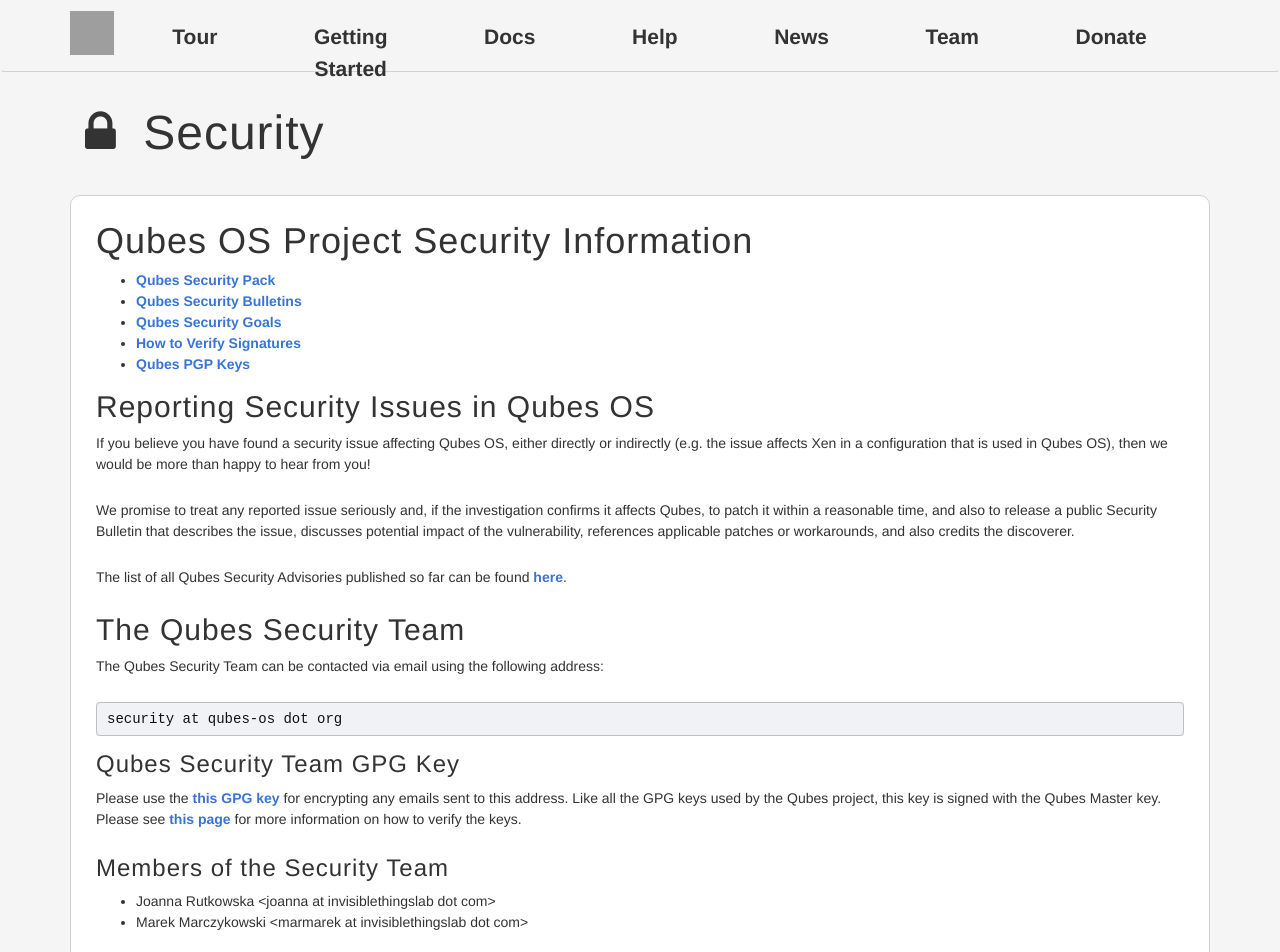
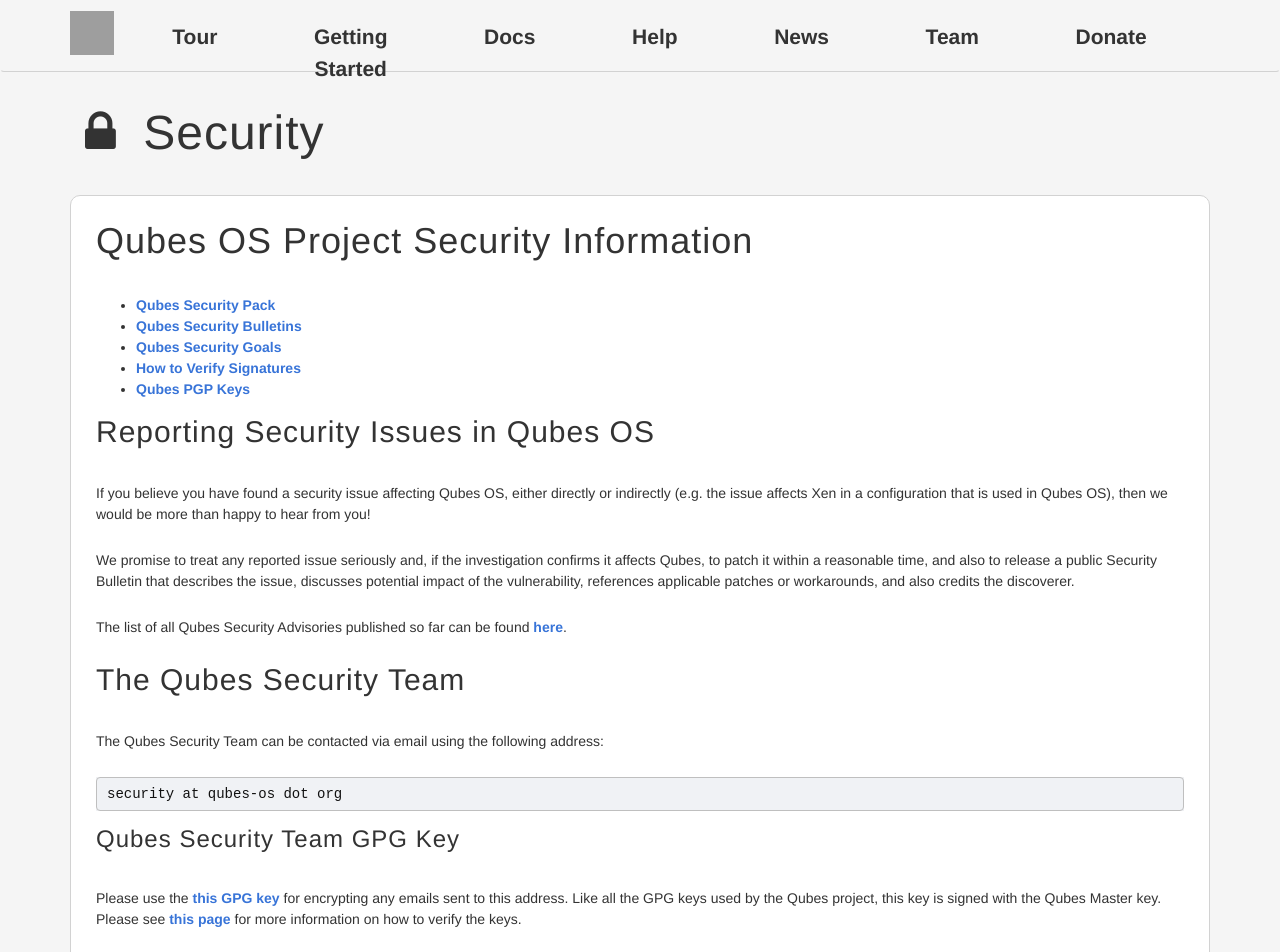
Before and after one commit to QubesOS/qubesos.github.io, a Jekyll site: the page built from pages/security.md, in a window 1280 px wide. Shown: the top 952 px of the page. Built offline with Jekyll 4.4.1, drawn with Linux system fonts in a browser that asks for light colours; some web fonts are replaced; grey boxes are pictures that could not be loaded.

Commit message:
Revert "Fix heading spacing"
This reverts commit 3bb63362c0bf16d7c5fd28957027d2bde19cfe33.

Made non-front pages look better but broke the front page.

```diff
--- a/_sass/_layout.scss
+++ b/_sass/_layout.scss
@@ -11,7 +11,7 @@
    h4,
    h5,
    h6 {
-    margin-bottom: 10px;
+    margin: 0 0 35px;
     font-weight: 200;
     font-family: $base-font-family;
     color: $gray-base;
@@ -55,10 +55,6 @@
 
 }
 
-.white-box {
-  margin-bottom: -($spacing-unit * 9);
-}
-
 
 @media screen and (max-width: $on-palm) {
 
--- a/_sass/_post.scss
+++ b/_sass/_post.scss
@@ -36,8 +36,8 @@
   font-family: $base-font-family;
 
   h2, h3, h4 {
-    margin-top: ($spacing-unit * 1.5);
-    margin-bottom: $base-line-height;
+    margin-top: $spacing-unit;
+    margin-bottom: $spacing-unit;
   }
 
   h2 {
```
